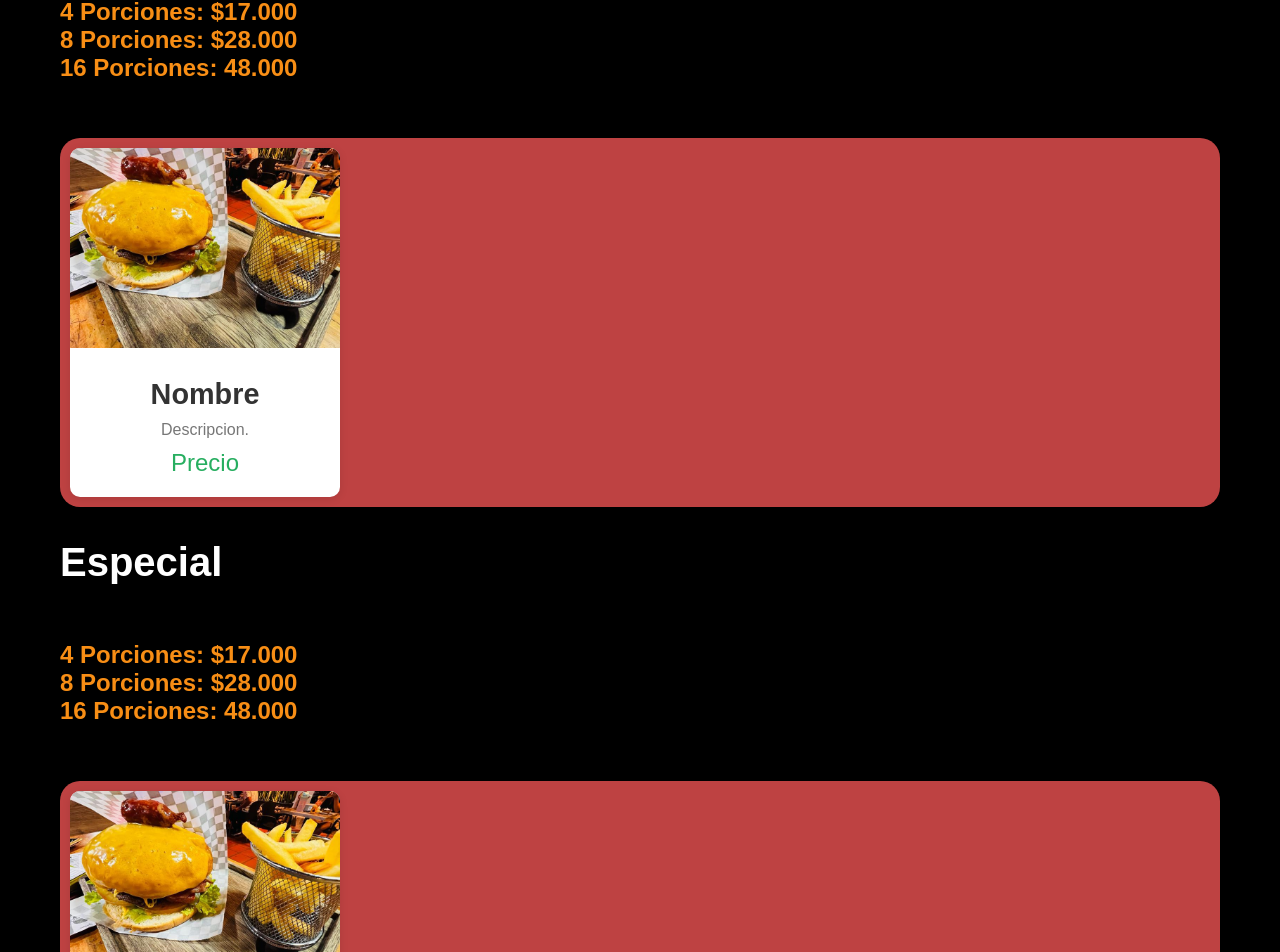
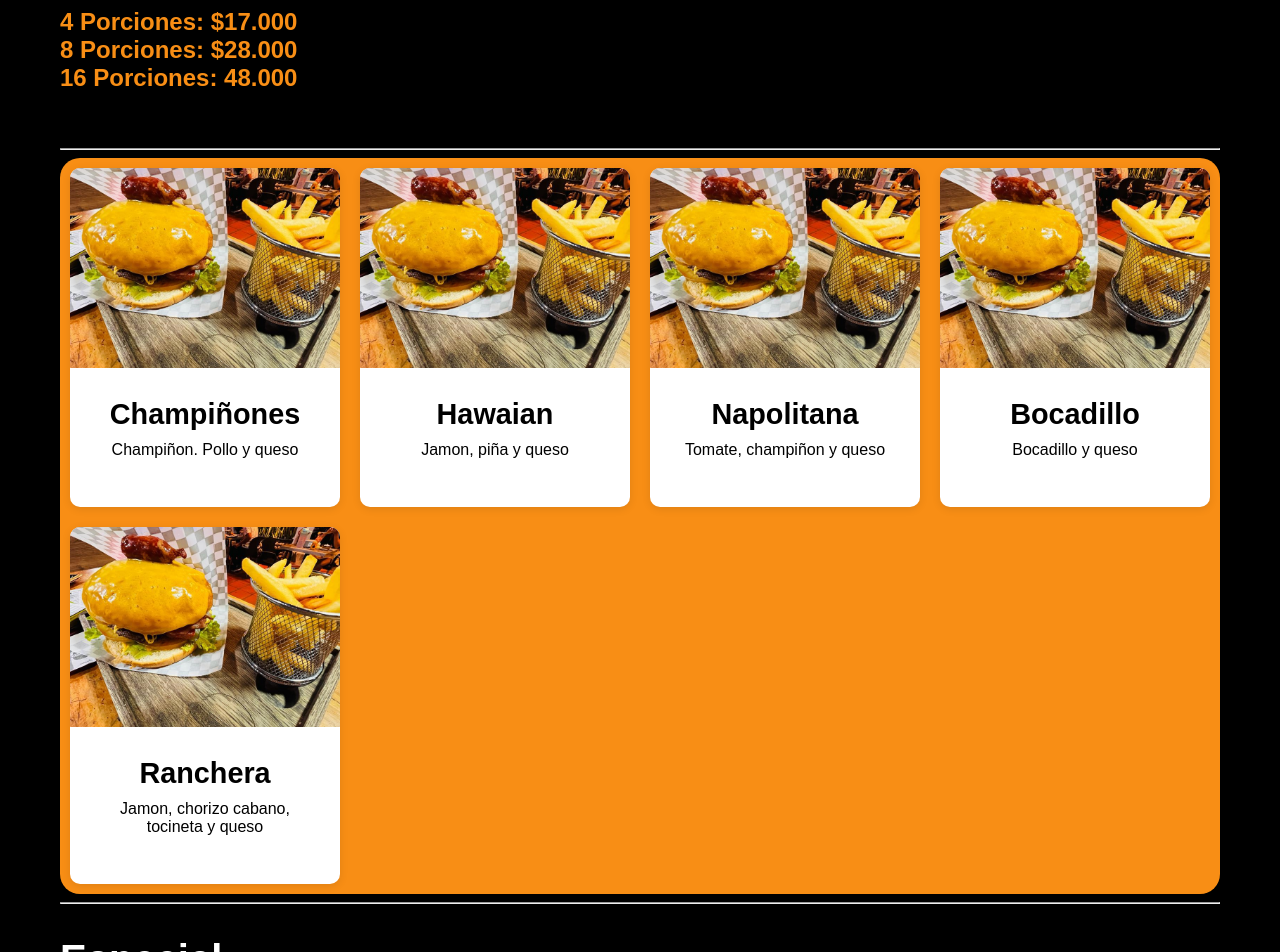
Before and after one commit to joose-manuel/Hamburgo, an Angular app: page /menu in a window 1280 px wide. Shown: the part 1844-2796 px from the top of the page. Built offline with nearby package versions, Linux system fonts and the light colour scheme; no server answers.

Commit message:
Termoine las pizzas

```diff
--- a/src/app/menu/menu.component.css
+++ b/src/app/menu/menu.component.css
@@ -42,10 +42,11 @@
 
 
   .menu-items-pizza {
+    width: auto;
     display: grid;
     grid-template-columns: repeat(auto-fill, minmax(250px, 1fr));
     grid-gap: 20px;
-    background-color: rgba(241, 84, 84, 0.788);
+    background-color: #f88e15;
     border-radius: 20px;
     padding: 10px;
   }
@@ -73,13 +74,14 @@
 
   .menu-item-title {
     font-size: 1.8em;
-    color: #333;
+    color: #000000;
     margin: 10px 0;
+    font-weight: bold;
   }
 
   .menu-item-description {
     font-size: 1em;
-    color: #777;
+    color: #000000;
     margin: 10px 0;
   }
 
--- a/src/app/menu/menu.component.html
+++ b/src/app/menu/menu.component.html
@@ -160,6 +160,7 @@
 
 
     </section>
+    <hr>
 
     <header class="menu-header">
       <h3 class="menu-title">PIZZA</h3>
@@ -179,24 +180,82 @@
       16 Porciones:
       48.000
     </h6>
+    <hr>
     <section class="menu-items-pizza ">
       <!-- Aqui va todas las pizzas tradicionales inicio -->
       <div class="menu-item">
 
         <img src="assets/Imagen de WhatsApp 2024-10-12 a las 12.31.41_050dca7f.jpg" alt="Platillo 1" class="menu-item-image">
         <div class="menu-item-info">
-          <h2 class="menu-item-title">Nombre</h2>
+          <h2 class="menu-item-title">Champiñones</h2>
           <p class="menu-item-description">
-            Descripcion.
+            Champiñon. Pollo y queso
           </p>
-          <span class="menu-item-price">Precio</span>
+          <!-- <span class="menu-item-price">Precio</span> -->
           <br>
         </div>
       </div>
+
+
+      <div class="menu-item">
+
+        <img src="assets/Imagen de WhatsApp 2024-10-12 a las 12.31.41_050dca7f.jpg" alt="Platillo 1" class="menu-item-image">
+        <div class="menu-item-info">
+          <h2 class="menu-item-title">Hawaian</h2>
+          <p class="menu-item-description">
+            Jamon, piña y queso
+          </p>
+          <!-- <span class="menu-item-price">Precio</span> -->
+          <br>
+        </div>
+      </div>
+
+      <div class="menu-item">
+
+        <img src="assets/Imagen de WhatsApp 2024-10-12 a las 12.31.41_050dca7f.jpg" alt="Platillo 1" class="menu-item-image">
+        <div class="menu-item-info">
+          <h2 class="menu-item-title">Napolitana</h2>
+          <p class="menu-item-description">
+            Tomate, champiñon y queso
+          </p>
+          <!-- <span class="menu-item-price">Precio</span> -->
+          <br>
+        </div>
+      </div>
+
+      <div class="menu-item">
+
+        <img src="assets/Imagen de WhatsApp 2024-10-12 a las 12.31.41_050dca7f.jpg" alt="Platillo 1" class="menu-item-image">
+        <div class="menu-item-info">
+          <h2 class="menu-item-title">Bocadillo</h2>
+          <p class="menu-item-description">
+            Bocadillo y queso
+          </p>
+          <!-- <span class="menu-item-price">Precio</span> -->
+          <br>
+        </div>
+      </div>
+
+
+      <div class="menu-item">
+
+        <img src="assets/Imagen de WhatsApp 2024-10-12 a las 12.31.41_050dca7f.jpg" alt="Platillo 1" class="menu-item-image">
+        <div class="menu-item-info">
+          <h2 class="menu-item-title">Ranchera</h2>
+          <p class="menu-item-description">
+            Jamon, chorizo cabano, tocineta y queso
+          </p>
+          <!-- <span class="menu-item-price">Precio</span> -->
+          <br>
+        </div>
+      </div>
+
+
+
       <!-- Aqui va todas las pizzas tradicionales fin -->
     </section>
 
-
+    <hr>
 
 
     <h2 class="menu-title" >
@@ -204,60 +263,166 @@
     </h2>
     <h6 class="menu-titlepizza" >
       4 Porciones:
-      $17.000
+      $18.000
       <br>
       8 Porciones:
-      $28.000
+      $30.000
       <br>
       16 Porciones:
-      48.000
+      50.000
     </h6>
+    <hr>
     <section class="menu-items-pizza ">
       <!-- Aqui va todas las pizzas Especial inicio -->
       <div class="menu-item">
 
         <img src="assets/Imagen de WhatsApp 2024-10-12 a las 12.31.41_050dca7f.jpg" alt="Platillo 1" class="menu-item-image">
         <div class="menu-item-info">
-          <h2 class="menu-item-title">Nombre</h2>
+          <h2 class="menu-item-title">Italiana</h2>
           <p class="menu-item-description">
-            Descripcion.
+            Jamon, pollo, tocineta y queso
           </p>
-          <span class="menu-item-price">Precio</span>
+          <!-- <span class="menu-item-price">Precio</span> -->
+          <br>
+        </div>
+      </div>
+
+      <div class="menu-item">
+
+        <img src="assets/Imagen de WhatsApp 2024-10-12 a las 12.31.41_050dca7f.jpg" alt="Platillo 1" class="menu-item-image">
+        <div class="menu-item-info">
+          <h2 class="menu-item-title">Mexicana</h2>
+          <p class="menu-item-description">
+            Cebolla, chorizo, cabano, carne molida, Aji jalapeño y queso
+          </p>
+          <!-- <span class="menu-item-price">Precio</span> -->
+          <br>
+        </div>
+      </div>
+
+      <div class="menu-item">
+
+        <img src="assets/Imagen de WhatsApp 2024-10-12 a las 12.31.41_050dca7f.jpg" alt="Platillo 1" class="menu-item-image">
+        <div class="menu-item-info">
+          <h2 class="menu-item-title">Vegetariana</h2>
+          <p class="menu-item-description">
+            Cebolla, tomate, champiñon, pimentón, aceitunas y queso (Sal, de ajop y oregano)
+          </p>
+          <!-- <span class="menu-item-price">Precio</span> -->
+          <br>
+        </div>
+      </div>
+
+      <div class="menu-item">
+
+        <img src="assets/Imagen de WhatsApp 2024-10-12 a las 12.31.41_050dca7f.jpg" alt="Platillo 1" class="menu-item-image">
+        <div class="menu-item-info">
+          <h2 class="menu-item-title">Campesina</h2>
+          <p class="menu-item-description">
+            Jamon, tocineta, maicito, queso
+          </p>
+          <!-- <span class="menu-item-price">Precio</span> -->
           <br>
         </div>
       </div>
       <!-- Aqui va todas las pizzas Especial fin -->
     </section>
-
+    <hr>
     <h2 class="menu-title" >
       PIZZA GOURMET
     </h2>
     <h6 class="menu-titlepizza" >
       4 Porciones:
-      <!-- $17.000 -->
+      $20.000
       <br>
       8 Porciones:
-      $28.000
+      $36.000
       <br>
       16 Porciones:
-      48.000
+      $55.000
     </h6>
+    <hr>
     <section class="menu-items-pizza ">
       <!-- Aqui va todas las pizzas PIZZA GOURMET inicio -->
       <div class="menu-item">
-
         <img src="assets/Imagen de WhatsApp 2024-10-12 a las 12.31.41_050dca7f.jpg" alt="Platillo 1" class="menu-item-image">
         <div class="menu-item-info">
-          <h2 class="menu-item-title">Nombre</h2>
+          <h2 class="menu-item-title">Lisboa</h2>
           <p class="menu-item-description">
-            Descripcion.
+            Pollo, camarones, pimiento,borde de queso mozarella
           </p>
-          <span class="menu-item-price">Precio</span>
+          <!-- <span class="menu-item-price">Precio</span> -->
           <br>
         </div>
       </div>
+
+      <div class="menu-item">
+        <img src="assets/Imagen de WhatsApp 2024-10-12 a las 12.31.41_050dca7f.jpg" alt="Platillo 1" class="menu-item-image">
+        <div class="menu-item-info">
+          <h2 class="menu-item-title">Bremen</h2>
+          <p class="menu-item-description">
+            Fajitas de carne, papa a la francesa, queso,borde dequeso, Mazerella salsa carbonara.
+          </p>
+          <!-- <span class="menu-item-price">Precio</span> -->
+          <br>
+        </div>
+      </div>
+
+      <div class="menu-item">
+        <img src="assets/Imagen de WhatsApp 2024-10-12 a las 12.31.41_050dca7f.jpg" alt="Platillo 1" class="menu-item-image">
+        <div class="menu-item-info">
+          <h2 class="menu-item-title">Peperoni</h2>
+          <p class="menu-item-description">
+           Queso, peperoni, Borde de queso mozarella
+          <!-- <span class="menu-item-price">Precio</span> -->
+          <br>
+        </div>
+      </div>
+
+      <div class="menu-item">
+        <img src="assets/Imagen de WhatsApp 2024-10-12 a las 12.31.41_050dca7f.jpg" alt="Platillo 1" class="menu-item-image">
+        <div class="menu-item-info">
+          <h2 class="menu-item-title">⭐Hamburgo⭐</h2>
+          <p class="menu-item-description">
+          Jamon de pierna, champiñon salteado en ajo,
+          salami, chorizo, pollo, tocineta, pimientos y queso.
+          <!-- <span class="menu-item-price">Precio</span> -->
+          <br>
+        </div>
+      </div>
+
+
+      <div class="menu-item">
+        <img src="assets/Imagen de WhatsApp 2024-10-12 a las 12.31.41_050dca7f.jpg" alt="Platillo 1" class="menu-item-image">
+        <div class="menu-item-info">
+          <h2 class="menu-item-title">ROMANA</h2>
+          <p class="menu-item-description">
+          Cebolla caramelizada, peperoni, tomate macerado, borde de queso mozarella.
+          <!-- <span class="menu-item-price">Precio</span> -->
+          <br>
+        </div>
+      </div>
+
+      <div class="menu-item">
+        <img src="assets/Imagen de WhatsApp 2024-10-12 a las 12.31.41_050dca7f.jpg" alt="Platillo 1" class="menu-item-image">
+        <div class="menu-item-info">
+          <h2 class="menu-item-title">AUVERNIA</h2>
+          <p class="menu-item-description">
+            Pesto, champiñon,queso azul, borde de queso mozarella, salsa carbonara.
+          <!-- <span class="menu-item-price">Precio</span> -->
+          <br>
+        </div>
+      </div>
+
+
+
+
+
+
+
       <!-- Aqui va todas las pizzas PIZZA GOURMET fin -->
     </section>
+    <hr>
 
     <h2 class="menu-title" >
       PIZZA BURGER
@@ -265,17 +430,31 @@
     <section class="menu-items-pizza ">
       <!-- Aqui va todas las pizzas PIZZA GOURMET inicio -->
       <div class="menu-item">
-
-        <img src="assets/Imagen de WhatsApp 2024-10-12 a las 12.31.41_050dca7f.jpg" alt="Platillo 1" class="menu-item-image">
+        <!-- <img src="assets/Imagen de WhatsApp 2024-10-12 a las 12.31.41_050dca7f.jpg" alt="Platillo 1" class="menu-item-image"> -->
         <div class="menu-item-info">
-          <h2 class="menu-item-title">Nombre</h2>
+          <h2 class="menu-item-title">Discreta</h2>
           <p class="menu-item-description">
-            Descripcion.
+            Lechuga, tomate, cebolla grille, carne y queso con papas a la francesa
           </p>
-          <span class="menu-item-price">Precio</span>
+          <span class="menu-item-price">Presio: $18.000 </span>
           <br>
         </div>
       </div>
+
+      <div class="menu-item">
+        <!-- <img src="assets/Imagen de WhatsApp 2024-10-12 a las 12.31.41_050dca7f.jpg" alt="Platillo 1" class="menu-item-image"> -->
+        <div class="menu-item-info">
+          <h2 class="menu-item-title">Intensa</h2>
+          <p class="menu-item-description">
+            Lechuda, tomate, cebolla grille, tocineta, Carne
+            pechuga, jamon y queso con papas a la francesa
+          </p>
+          <span class="menu-item-price">Presio: $22.000</span>
+          <br>
+        </div>
+      </div>
+
+
       <!-- Aqui va todas las pizzas PIZZA GOURMET fin -->
     </section>
 
@@ -285,39 +464,69 @@
     <section class="menu-items-pizza ">
       <!-- Aqui va todas las pizzas PIZZA GOURMET inicio -->
       <div class="menu-item">
+        <!-- <img src="assets/Imagen de WhatsApp 2024-10-12 a las 12.31.41_050dca7f.jpg" alt="Platillo 1" class="menu-item-image"> -->
+        <div class="menu-item-info">
+          <h2 class="menu-item-title">Tradicional</h2>
+          <p class="menu-item-description">
+            Chanpiñones, Hawaian, Napolitana, Bocadillo y ranchera
+          </p>
+          <span class="menu-item-price">Presio: $16.000</span>
+          <br>
+        </div>
+      </div>
 
-        <img src="assets/Imagen de WhatsApp 2024-10-12 a las 12.31.41_050dca7f.jpg" alt="Platillo 1" class="menu-item-image">
+      <div class="menu-item">
+        <!-- <img src="assets/Imagen de WhatsApp 2024-10-12 a las 12.31.41_050dca7f.jpg" alt="Platillo 1" class="menu-item-image"> -->
         <div class="menu-item-info">
-          <h2 class="menu-item-title">Nombre</h2>
+          <h2 class="menu-item-title">Especial</h2>
           <p class="menu-item-description">
-            Descripcion.
+            Italiana, Vegetariana, Mexicana, Camarones
           </p>
-          <span class="menu-item-price">Precio</span>
+          <span class="menu-item-price">Presio: $18.000</span>
           <br>
         </div>
       </div>
       <!-- Aqui va todas las pizzas PIZZA GOURMET fin -->
     </section>
-
+    <hr>
     <h2 class="menu-title" >
-      ⭐CHICAGO1⭐
+      ⭐CHICAGO⭐
     </h2>
+    <hr>
     <section class="menu-items-pizza ">
       <!-- Aqui va todas las pizzas PIZZA GOURMET inicio -->
       <div class="menu-item">
-
-        <img src="assets/Imagen de WhatsApp 2024-10-12 a las 12.31.41_050dca7f.jpg" alt="Platillo 1" class="menu-item-image">
+        <!-- <img src="assets/Imagen de WhatsApp 2024-10-12 a las 12.31.41_050dca7f.jpg" alt="Platillo 1" class="menu-item-image"> -->
         <div class="menu-item-info">
-          <h2 class="menu-item-title">Nombre</h2>
-          <p class="menu-item-description">
+          <h2 class="menu-item-title">Campesina y Romana</h2>
+          <!-- <p class="menu-item-description">
             Descripcion.
-          </p>
-          <span class="menu-item-price">Precio</span>
+          </p> -->
+          <span class="menu-item-price">Mini: $25.000 </span>
           <br>
         </div>
       </div>
+
+
+      <div class="menu-item">
+        <!-- <img src="assets/Imagen de WhatsApp 2024-10-12 a las 12.31.41_050dca7f.jpg" alt="Platillo 1" class="menu-item-image"> -->
+        <div class="menu-item-info">
+          <h2 class="menu-item-title">Hawaian y AUVERNIA</h2>
+          <!-- <p class="menu-item-description">
+            Descripcion.
+          </p> -->
+          <span class="menu-item-price">Grande: $38.000 </span>
+          <br>
+        </div>
+      </div>
+
       <!-- Aqui va todas las pizzas PIZZA GOURMET fin -->
     </section>
+    <hr>
+
+
+
+
 
 
   </div>
```
